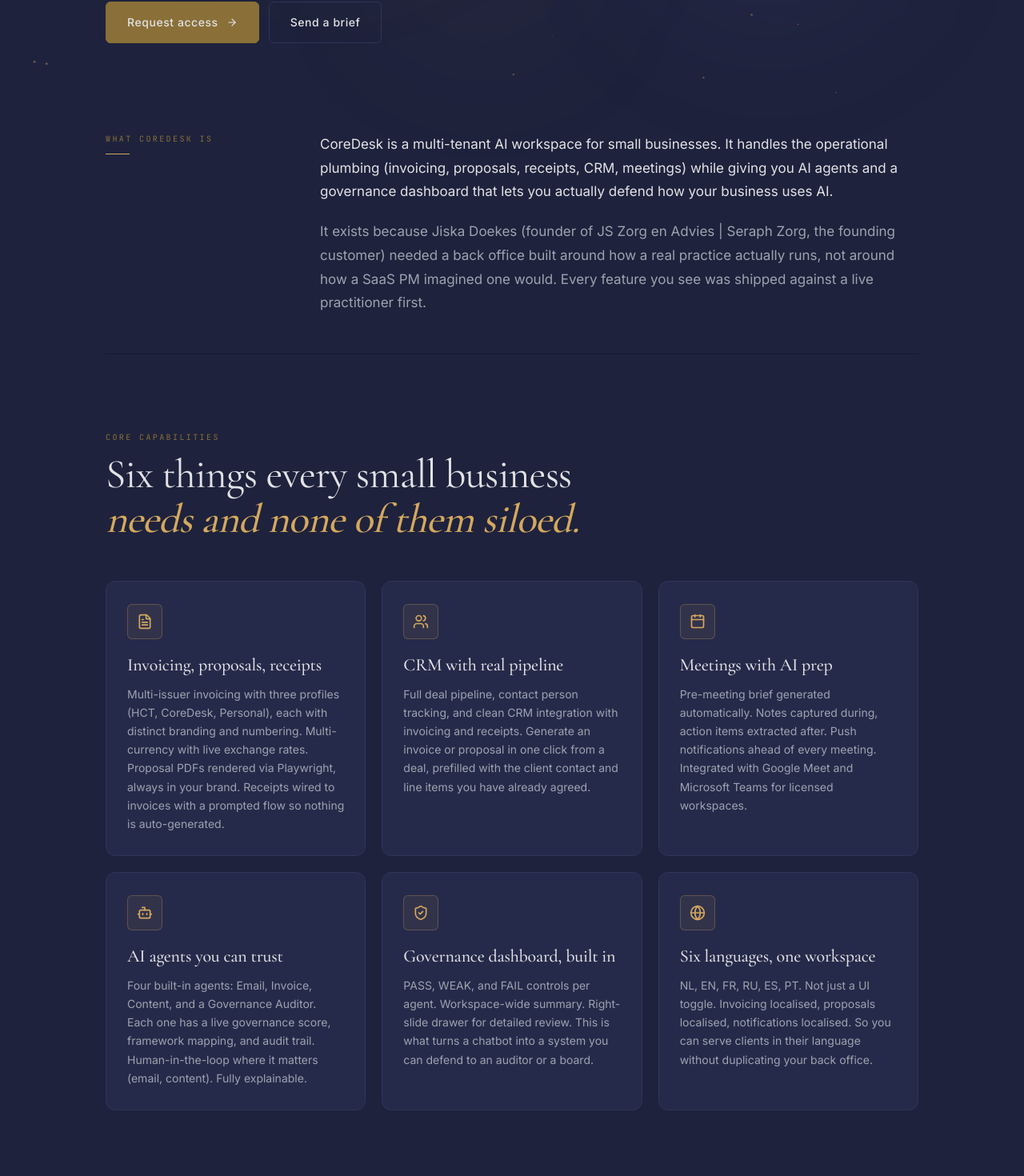
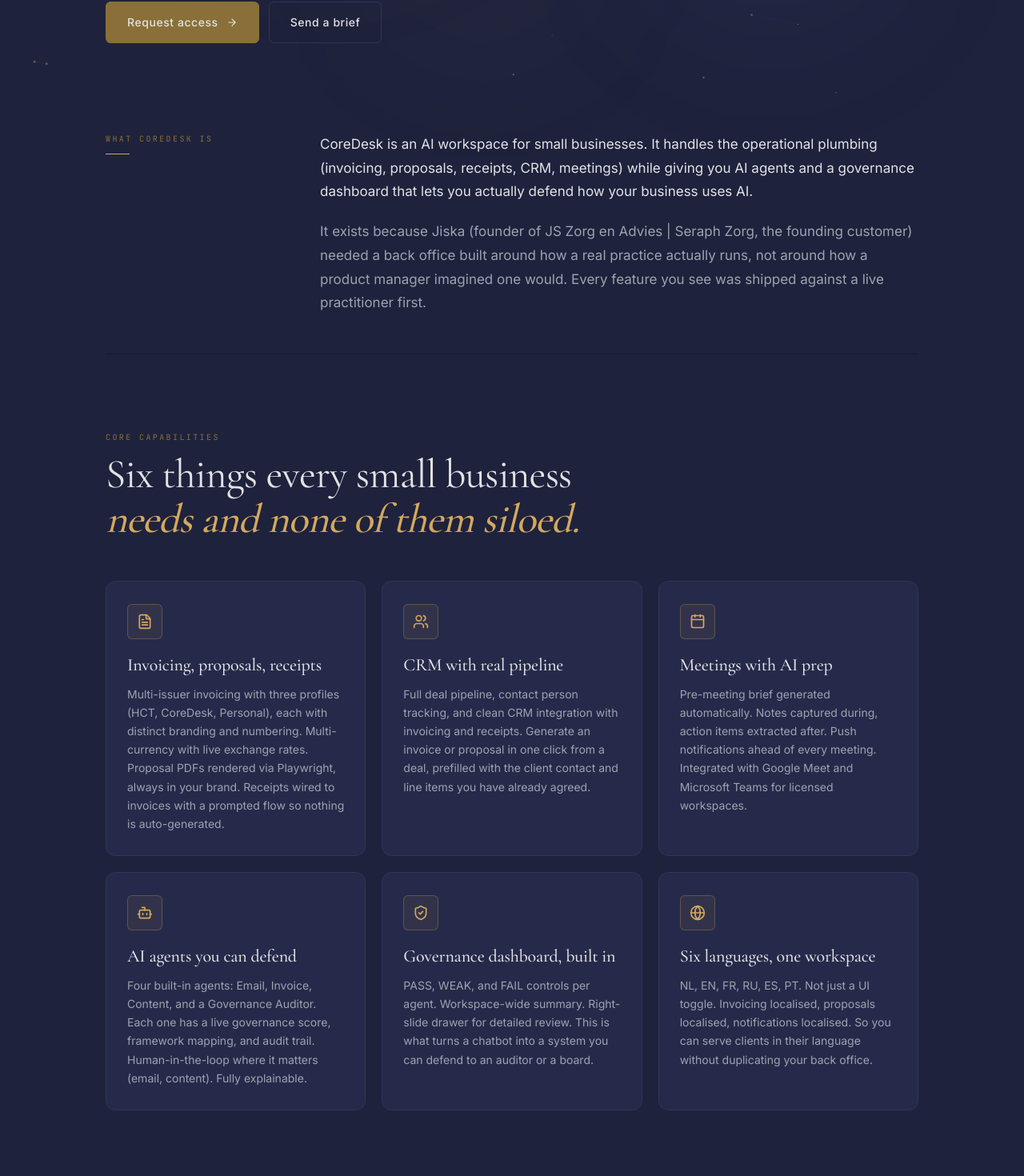
Before and after one commit to hc-core-tech/hccoretech-site, a Next.js app: page /coredesk in a window 1280 px wide. Shown: the part 653-2123 px from the top of the page at 80% size. Built offline with nearby package versions, Linux system fonts and the light colour scheme.

Commit message:
coredesk: fix trust-phrasing violation, first-name privacy, softened ticket-queue language, drop multi-tenant/SaaS-PM jargon

```diff
--- a/app/coredesk/page.tsx
+++ b/app/coredesk/page.tsx
@@ -26,7 +26,7 @@
   },
   {
     Icon: Bot,
-    title: 'AI agents you can trust',
+    title: 'AI agents you can defend',
     body: 'Four built-in agents: Email, Invoice, Content, and a Governance Auditor. Each one has a live governance score, framework mapping, and audit trail. Human-in-the-loop where it matters (email, content). Fully explainable.',
   },
   {
@@ -60,7 +60,7 @@
   { step: 'Discovery call', body: 'A 30-minute call to make sure CoreDesk fits your practice. Not everyone is a fit, and that is deliberate.' },
   { step: 'Setup',          body: 'I provision your workspace, set your brand, and migrate the first month of your data. Ready before onboarding.' },
   { step: 'Onboarding',     body: 'A working session (recorded) walking through daily flow: invoicing, meetings, CRM, agents. You leave using the platform.' },
-  { step: 'Ongoing',        body: 'Direct engineer contact for questions, feature requests, and iterations. No support ticket queue.' },
+  { step: 'Ongoing',        body: 'Direct engineer contact for questions, feature requests, and iterations. Not a ticket queue routing you to a stranger. You reach me, and I handle it.' },
 ]
 
 export default function CoreDeskPage() {
@@ -95,7 +95,7 @@
               fontFamily: FONTS.mono, fontSize: '10px',
               letterSpacing: '0.22em', color: T.gold,
               textTransform: 'uppercase',
-            }}>Live . by invitation only</span>
+            }}>Live · by invitation only</span>
           </div>
         </Reveal>
 
@@ -169,7 +169,7 @@
                 fontFamily: FONTS.ui, fontSize: '17px', lineHeight: 1.75,
                 color: T.platinum, marginBottom: '20px',
               }}>
-                CoreDesk is a multi-tenant AI workspace for small businesses. It handles
+                CoreDesk is an AI workspace for small businesses. It handles
                 the operational plumbing (invoicing, proposals, receipts, CRM, meetings)
                 while giving you AI agents and a governance dashboard that lets you
                 actually defend how your business uses AI.
@@ -178,10 +178,11 @@
                 fontFamily: FONTS.ui, fontSize: '17px', lineHeight: 1.75,
                 color: T.softText,
               }}>
-                It exists because Jiska Doekes (founder of JS Zorg en Advies | Seraph Zorg,
+                It exists because Jiska (founder of JS Zorg en Advies | Seraph Zorg,
                 the founding customer) needed a back office built around how a real
-                practice actually runs, not around how a SaaS PM imagined one would.
-                Every feature you see was shipped against a live practitioner first.
+                practice actually runs, not around how a product manager imagined one
+                would. Every feature you see was shipped against a live practitioner
+                first.
               </p>
             </div>
           </div>
```
